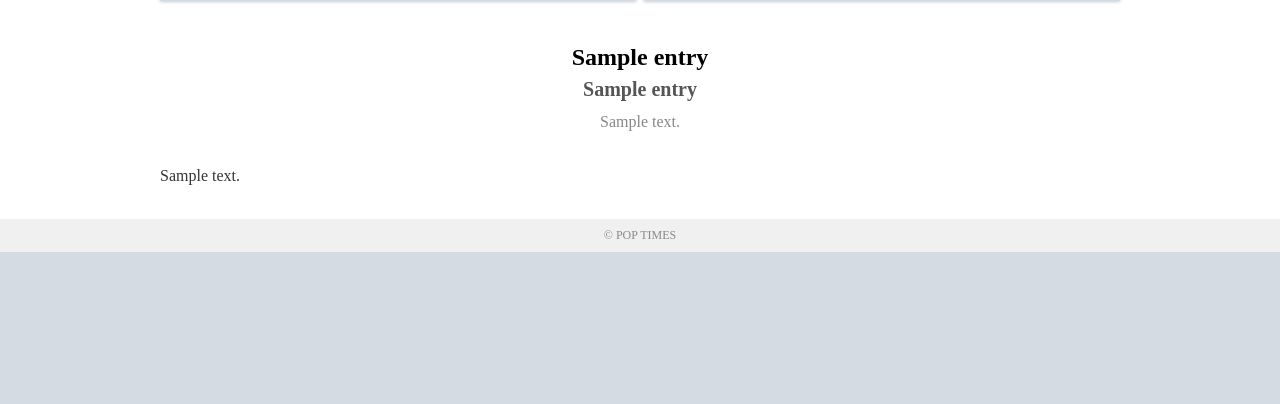
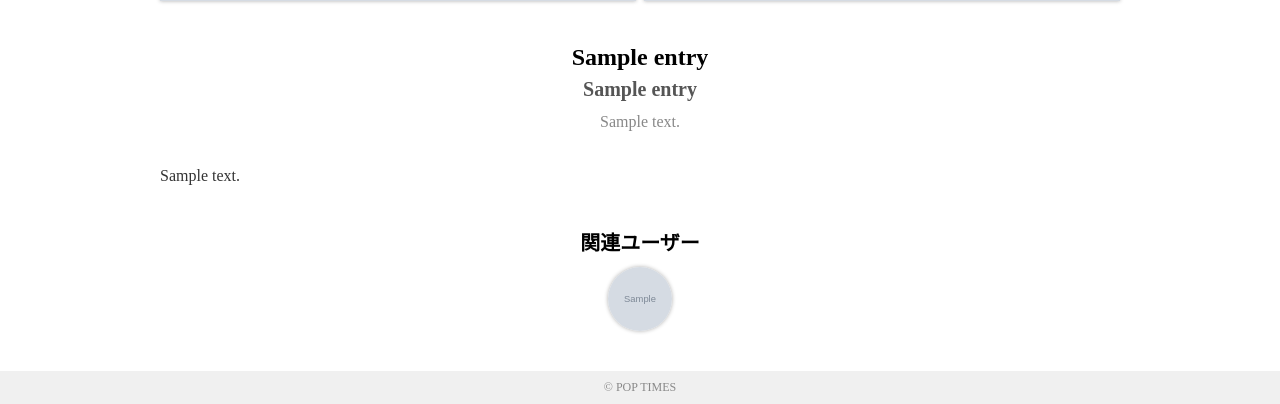
Before and after one commit to yameholo/prtimes, a Django app: template templates/poptimes/entry.html in a window 1280 px wide. Shown: the part 1152-1556 px from the top of the page. Before the commit the page ends 1404 px from the top, so only its background shows below. Run offline with Django 3.2, Linux system fonts and the light colour scheme; the template is opened without the code that fills it: most values are stand-ins (such as "Sample title", 1, 10 or a date in 2020); grey boxes marked "Sample" are stand-in pictures; some libraries are stand-ins or nearby versions.

Commit message:
create: 関連ユーザーの取得

```diff
--- a/poptimes/twitter_api.py
+++ b/poptimes/twitter_api.py
@@ -2,7 +2,7 @@ import json
 from typing import List, Dict
 from requests_oauthlib import OAuth1Session
 
-from poptimes.twitter_key import CK, CS, AT, ATS
+from .twitter_key import CK, CS, AT, ATS
 
 URL = 'https://api.twitter.com/1.1/search/tweets.json'
 
@@ -16,7 +16,7 @@ def create_params(q: str) -> Dict[str, str]:
     }
 
 
-def get_tweet_user(title: str) -> List[Dict[str, str]]:
+def get_related_user(title: str) -> List[Dict[str, str]]:
     """
     {title}のことについて呟いた人のユーザー情報
 
@@ -42,4 +42,4 @@ def get_tweet_user(title: str) -> List[Dict[str, str]]:
 
 
 if __name__ == '__main__':
-    print(json.dumps(get_tweet_user("テスト"), indent=2))
+    print(json.dumps(get_related_user("テスト"), indent=2))
--- a/poptimes/views.py
+++ b/poptimes/views.py
@@ -3,6 +3,7 @@ from django.views.decorators.http import require_POST
 from django.views.generic import TemplateView, ListView
 
 from .prtimes_api import get_release_list, get_entry, get_category_release_list, get_category_list, get_current_category
+from .twitter_api import get_related_user
 
 from .models import Message
 
@@ -69,4 +70,7 @@ class EntryView(ListView):
         context = super().get_context_data(**kwargs)
         context["entry"] = get_entry(
             self.kwargs['company_id'], self.kwargs['release_id'])
+
+        title = context["entry"].title
+        context["related_user_list"] = get_related_user(title)
         return context
--- a/static/css/style.css
+++ b/static/css/style.css
@@ -315,6 +315,46 @@ q:before {
   background: var(--main-color);
   color: white;
 }
+
+/* user */
+.user {
+  margin: 16px 0 32px;
+  text-align: center;
+}
+.user h1 {
+  font-size: 20px;
+  padding: 0.5em 0;
+}
+.user__list {
+  display: flex;
+  justify-content: center;
+  flex-wrap: wrap;
+}
+.user__list li {
+  border-radius: 32px;
+  overflow: hidden;
+  box-shadow: 0 0 4px rgba(0, 0, 0, 0.32);
+  transition: .3s;
+  margin-bottom: 8px;
+}
+.user__list li:hover {
+  box-shadow: 0 0 8px rgba(0, 0, 0, 0.32);
+  opacity: .8;
+}
+.user__list li + li {
+  margin-left: 16px;
+}
+.user__list li a {
+  display: block;
+  height: 64px;
+  width: 64px;
+}
+.user__list li a img {
+  display: block;
+  width: 100%;
+  height: 100%
+}
+
 /* comment */
 .comment {
   background: #f0f0f0;
--- a/templates/poptimes/entry.html
+++ b/templates/poptimes/entry.html
@@ -37,6 +37,20 @@
         </div>
         <p class="entry__body">{{ entry.body }}</p>
       </section>
+      {% if related_user_list %}
+      <section class="user">
+        <h1>関連ユーザー</h1>
+        <ul class="user__list">
+        {% for user in related_user_list %}
+          <li>
+            <a href="{{ user.user_url }}" target="_blank">
+              <img src="{{ user.icon_url }}" alt="{{ user.name }}">
+            </a>
+          </li>
+        {% endfor %}
+        </ul>
+      </section>
+      {% endif %}
       {% comment %} <section class="comment">
         <h1>コメント一覧 <i class="fas fa-comment"></i></h1>
         <form action="{% url 'poptimes:comment' company_id=entry.company_id release_id=entry.release_id %}"
```
Also changed, not shown: 1 other file.
